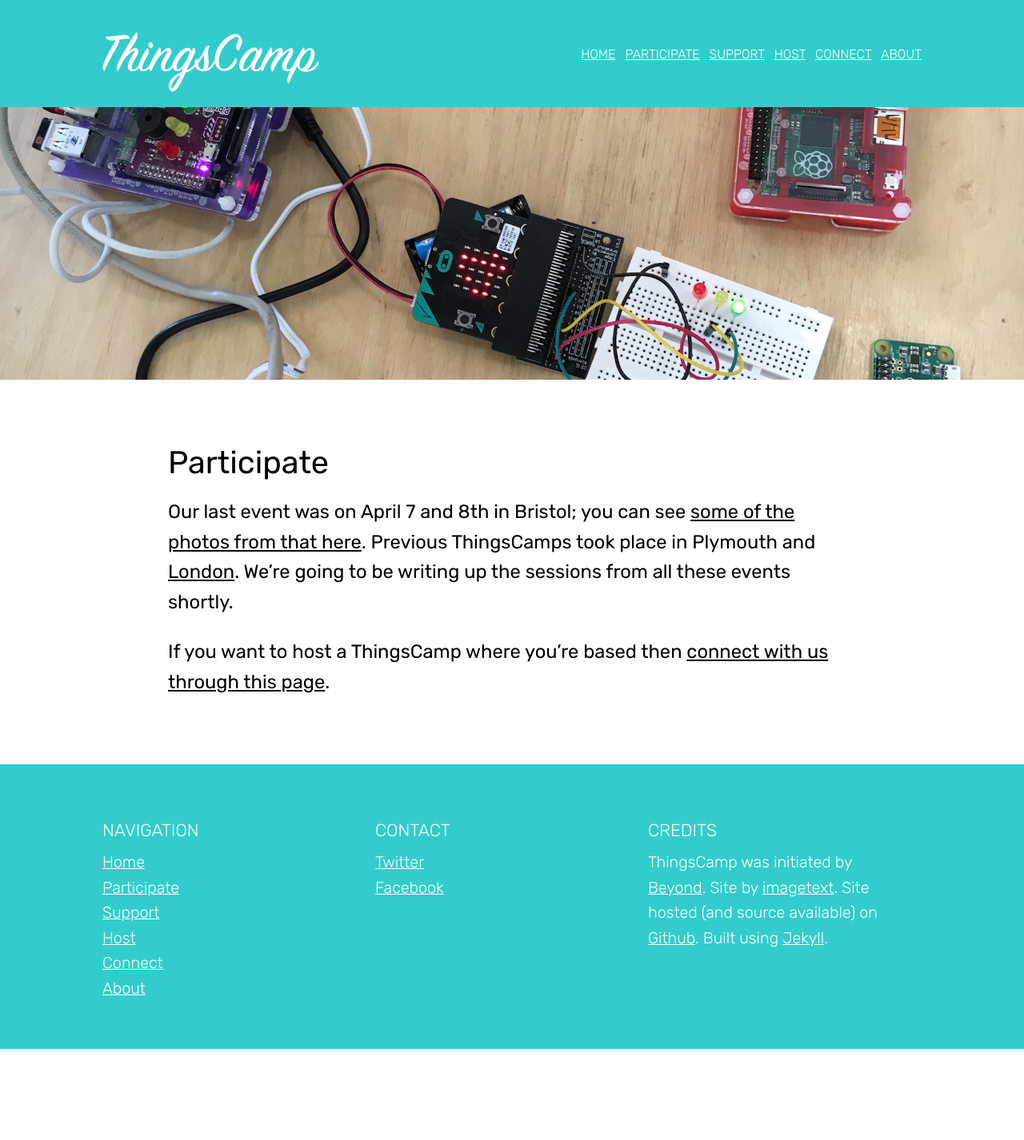
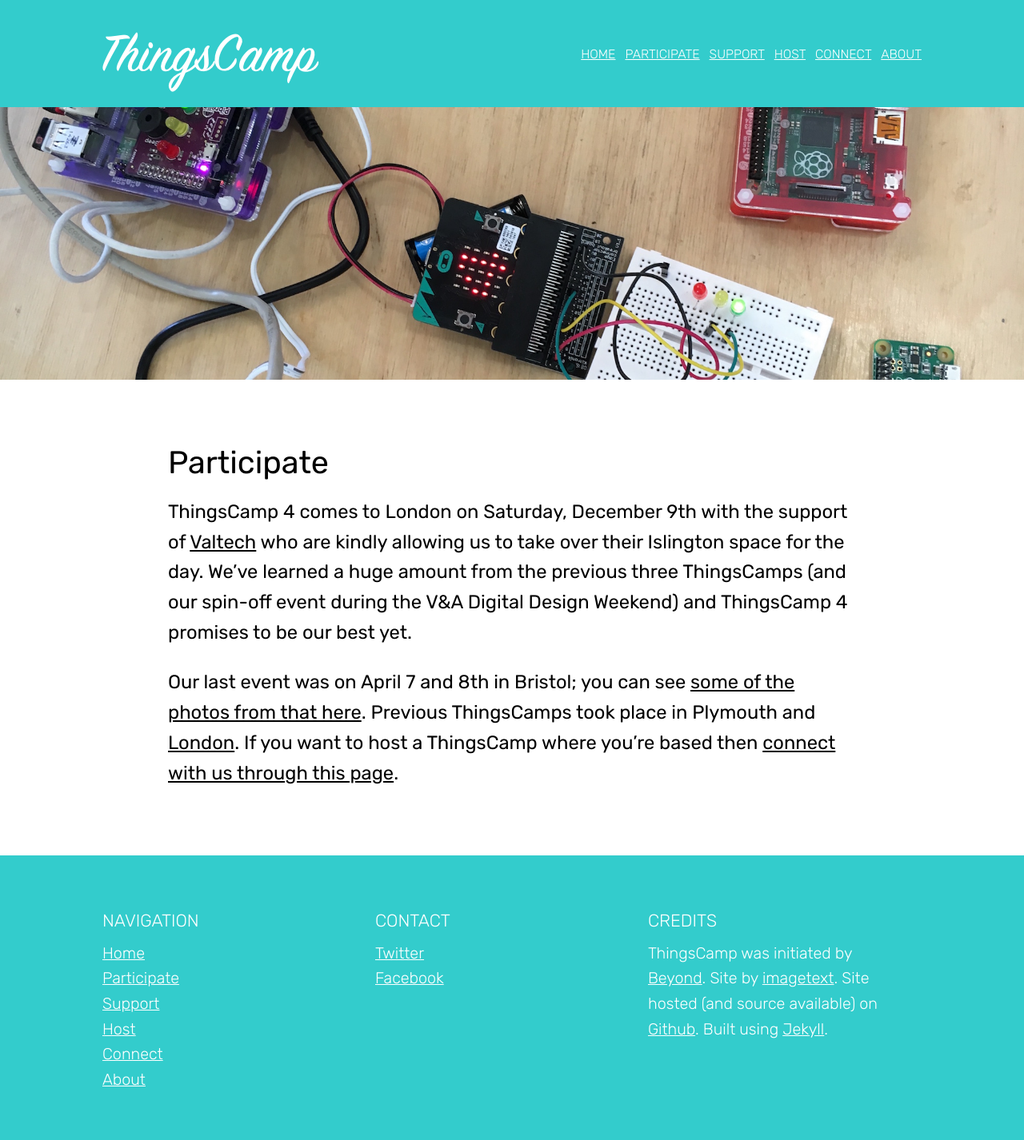
Before and after one commit to thingscamp/thingscamp.github.io, a Jekyll site: the page built from participate.md, in a window 1280 px wide. Shown: the whole page at 80% size. Built offline with Jekyll 4.4.1, drawn with Linux system fonts in a browser that asks for light colours; before the commit the page ends 1312 px from its top, so only the background shows below that.

Commit message:
Updated participate.md Please enter the commit message for your changes. Lines starting

```diff
--- a/participate.md
+++ b/participate.md
@@ -4,6 +4,6 @@ title: Participate
 permalink: /participate/
 ---
 
-Our last event was on April 7 and 8th in Bristol; you can see [some of the photos from that here](https://www.flickr.com/photos/mistergough/albums/72157679862656462). Previous ThingsCamps took place in Plymouth and [London](http://beyond.place/2016/11/11/thinking-things-through/). We’re going to be writing up the sessions from all these events shortly.
+ThingsCamp 4 comes to London on Saturday, December 9th with the support of [Valtech](http://valtech.co.uk) who are kindly allowing us to take over their Islington space for the day. We've learned a huge amount from the previous three ThingsCamps (and our spin-off event during the V&A Digital Design Weekend) and ThingsCamp 4 promises to be our best yet.
 
-If you want to host a ThingsCamp where you're based then [connect with us through this page](http://things.camp/connect/).
+Our last event was on April 7 and 8th in Bristol; you can see [some of the photos from that here](https://www.flickr.com/photos/mistergough/albums/72157679862656462). Previous ThingsCamps took place in Plymouth and [London](http://beyond.place/2016/11/11/thinking-things-through/). If you want to host a ThingsCamp where you're based then [connect with us through this page](http://things.camp/connect/).
```
